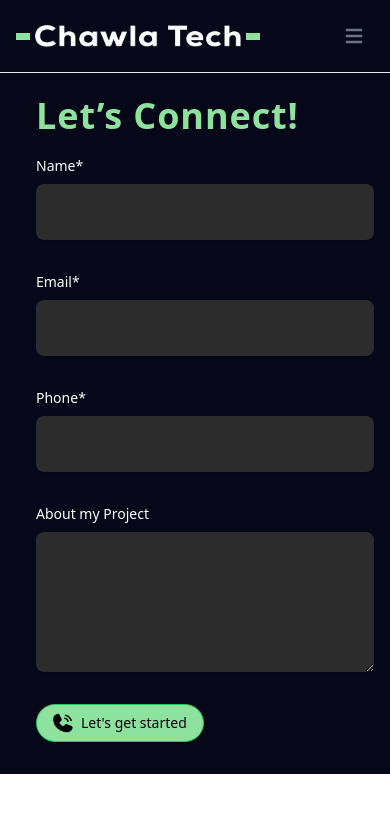
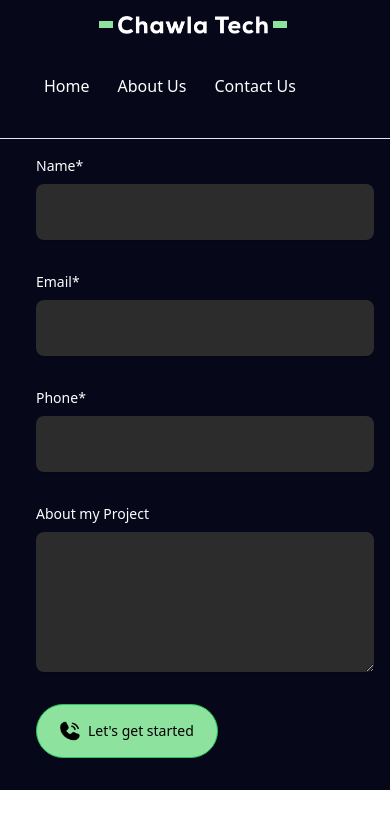
Before and after one commit to Dakshay505/portfolioChavlaTech, a React (Vite) app: page / in a window 390 px wide. Shown: the top 840 px of the page. Built offline with nearby package versions, Linux system fonts and the light colour scheme.

Commit message:
navbar + contact + footer

```diff
--- a/src/Pages/footer.tsx
+++ b/src/Pages/footer.tsx
@@ -10,7 +10,7 @@ export default function Footer() {
     <>
       <div className="flex flex-col items-center my-16 gap-[25px] justify-center h-[165px]">
         <div>
-          <h1 className="font-nexa text-5xl font-extrabold leading-20 tracking-normal text-center text-primary-dark">
+          <h1 className="font-nexa text-[30px] md:text-5xl font-extrabold leading-20 tracking-normal text-center text-primary-dark">
             Ready to get Started?
           </h1>
         </div>
@@ -20,7 +20,7 @@ export default function Footer() {
             className=" bg-primary-dark flex gap-2 items-center focus:ring-4 focus:ring-green-300 border  font-medium rounded-full text-sm px-4 py-2 text-center"
           >
             <img src={phone} className="h-5 w-5" alt="" />
-            <span className="font-inter text-base font-medium leading-7 tracking-tight text-white text-center">
+            <span className="font-inter text-[12px] md:text-base md:font-medium leading-7 tracking-tight text-white text-center">
               Let’s get on a call
             </span>
           </button>
@@ -38,7 +38,7 @@ export default function Footer() {
             <div className="flex items-center">
               <a href="#" className="flex items-center gap-5">
                 <div className="bg-primary-green h-[7px] w-[14px]"></div>
-                <img src={logo} className="w-[206px] h-[22px]" alt="" />
+                <img src={logo} className="h:[20px] w-[135px] md:w-[206px] md:h-[22px]" alt="" />
                 <div className="bg-primary-green h-[7px] w-[14px]"></div>
                 <div></div>
               </a>
--- a/src/Pages/navbar.tsx
+++ b/src/Pages/navbar.tsx
@@ -3,19 +3,14 @@ import phone from "../assets/images/phone.png";
 import logo from "../assets/images/ChawlaTechw.png";
 
 export default function Navbar() {
-  const [isMenuOpen, setMenuOpen] = useState(false);
-
-  const toggleMenu = () => {
-    setMenuOpen(!isMenuOpen);
-  };
 
   return (
     <>
       <nav className="fixed bg-primary-dark w-full z-20 top-0 left-0 border-b border-gray-200 dark:border-gray-600">
-        <div className="max-w-screen-xl flex flex-wrap items-center justify-between mx-auto p-4">
+        <div className="justify-center max-w-screen-xl flex flex-wrap items-center lg:justify-between mx-auto p-4">
           <a href="#" className="flex items-center gap-[5px]">
             <div className="bg-primary-green h-[7px] w-[14px]"></div>
-            <img src={logo} className="w-[206px] h-[22px]" alt="" />
+            <img src={logo} className="w-[150px] lg:w-[206px] lg:h-[22px]" alt="" />
             <div className="bg-primary-green h-[7px] w-[14px]"></div>
             <div></div>
           </a>
@@ -28,38 +23,13 @@ export default function Navbar() {
               <img src={phone} className="h-[15px] w-[16px]" alt="" />
               Get on a Call
             </button>
-            <button
-              data-collapse-toggle="navbar-sticky"
-              type="button"
-              className="inline-flex items-center p-2 text-sm text-gray-500 rounded-lg md:hidden hover:bg-gray-100 focus:outline-none focus:ring-2 focus:ring-gray-200 dark:text-gray-400 dark:hover:bg-gray-700 dark:focus:ring-gray-600"
-              aria-controls="navbar-sticky"
-              aria-expanded={isMenuOpen ? "true" : "false"}
-              onClick={toggleMenu}
-            >
-              <span className="sr-only">Open main menu</span>
-              <svg
-                className="w-6 h-6"
-                aria-hidden="true"
-                fill="currentColor"
-                viewBox="0 0 20 20"
-                xmlns="http://www.w3.org/2000/svg"
-              >
-                <path
-                  fillRule="evenodd"
-                  d="M3 5a1 1 0 011-1h12a1 1 0 110 2H4a1 1 0 01-1-1zM3 10a1 1 0 011-1h12a1 1 0 110 2H4a1 1 0 01-1-1zM3 15a1 1 0 011-1h12a1 1 0 110 2H4a1 1 0 01-1-1z"
-                  clipRule="evenodd"
-                ></path>
-              </svg>
-            </button>
           </div>
 
           <div
-            className={`${
-              isMenuOpen ? "block" : "hidden"
-            } md:block md:order-1 w-full md:w-auto`}
+            className=" md:block md:order-1 w-full md:w-auto"
             id="navbar-sticky"
           >
-            <ul className="flex flex-col p-4 md:p-0 mt-4 font-medium md:flex-row md:space-x-8 md:mt-0 ">
+            <ul className="flex flex-row p-4 md:p-0 mt-4 font-medium md:flex-row md:space-x-8 md:mt-0 ">
               <li>
                 <a
                   href="#"
@@ -85,15 +55,6 @@ export default function Navbar() {
                   Contact Us
                 </a>
               </li>
-              <li className="md:hidden lg:hidden">
-                <button
-                  type="button"
-                  className="block flex justify-center items-center gap-[10px] border border-primary-green py-2 pl-3 pr-4 text-white rounded md:text-primary-green md:p-0"
-                >
-                  <img src={phone} className="h-[15px] w-[16px]" alt="" />
-                  Get on a Call
-                </button>
-              </li>
             </ul>
           </div>
         </div>
--- a/src/screen/contact.tsx
+++ b/src/screen/contact.tsx
@@ -66,7 +66,7 @@ export default function ContactForm() {
 
             <button
               type="button"
-              className=" bg-primary-green flex gap-2 items-center focus:ring-4 focus:ring-green-300 border border-green-500 font-medium rounded-full text-sm px-4 py-2 text-center"
+              className=" bg-primary-green flex gap-2 items-center focus:ring-4 focus:ring-green-300 border border-green-500 font-medium rounded-full text-sm px-[23px] py-[16px] text-center"
             >
               <img src={phone2} className="h-5 w-5" alt="" />
               Let's get started
```
